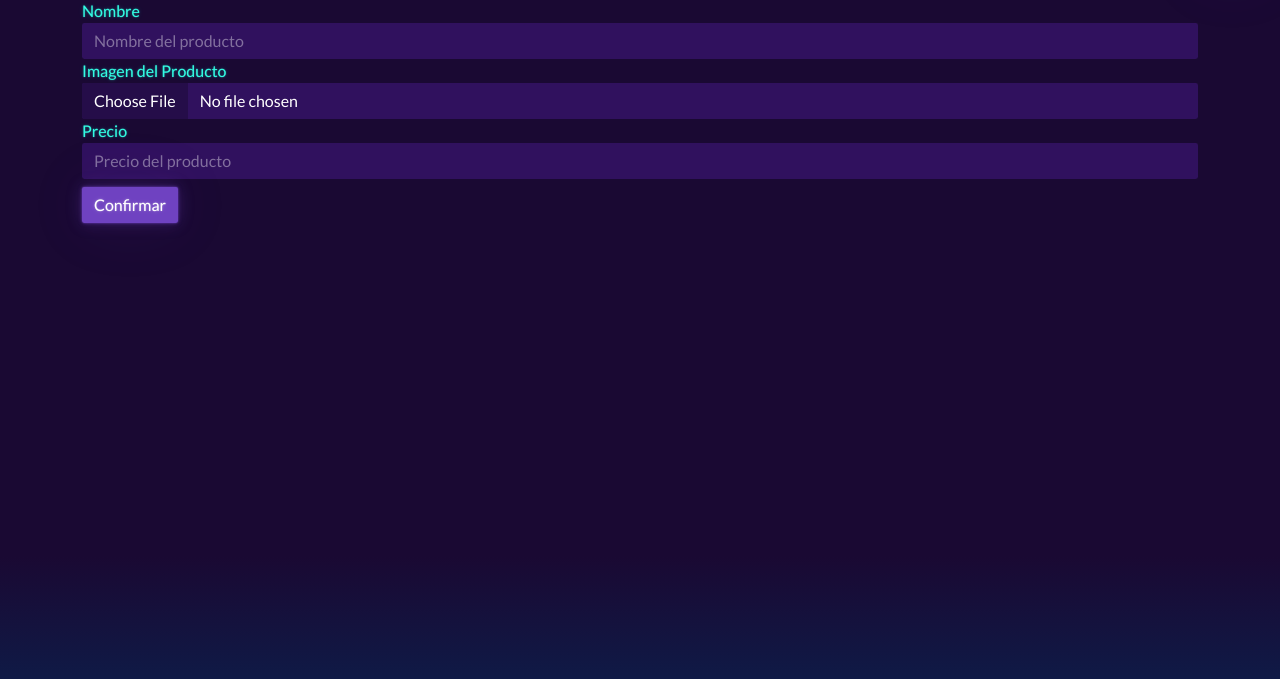
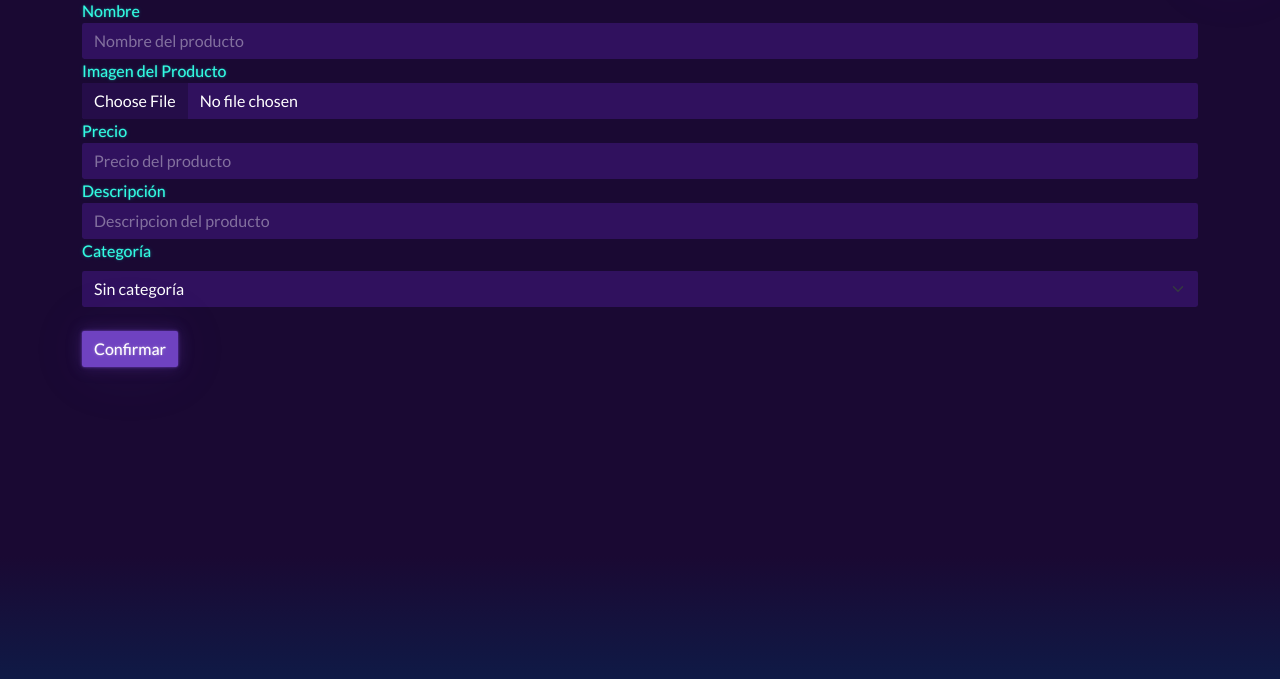
Before and after one commit to Italo121/Proyecto_J2I, a plain HTML site: page AgregarProducto.html in a window 1280 px wide. Shown: the part 83-762 px from the top of the page. Drawn offline with nearby package versions, Linux system fonts and the light colour scheme.

Commit message:
Arreglando formulario de Agregar Productos

```diff
--- a/AgregarProducto.html
+++ b/AgregarProducto.html
@@ -85,6 +85,23 @@
                 <label for="id_precio" class="control-label">Precio</label>
                 <input type="text" class="form-control" id="id_precio" name="precio" placeholder="Precio del producto">
             </div>
+            <div class="form-group"> <!-- Descripcion -->
+                <label for="id_precio" class="control-label">Descripción</label>
+                <input type="text" class="form-control" id="id_precio" name="desc" placeholder="Descripcion del producto">
+            </div>
+            <div class="mb-3">
+                <label for="SelectCateg" class="form-label">Categoría</label>
+                <select id="SelectCateg" class="form-select">
+                  <option>Sin categoría</option>
+                  <option>Aventura</option>
+                  <option>Accion</option>
+                  <option>Terror</option>
+                  <option>Shooter</option>
+                  <option>Carrera</option>
+                  <option>Sandbox</option>
+                  <option>Indie</option>
+                </select>
+              </div>
 
             <a class="btn btn-primary my-2" href="ProductosAdmin.HTML" role="button">Confirmar</a>
 
```
Also changed, not shown: Perfil.html (+1 -1 lines).
